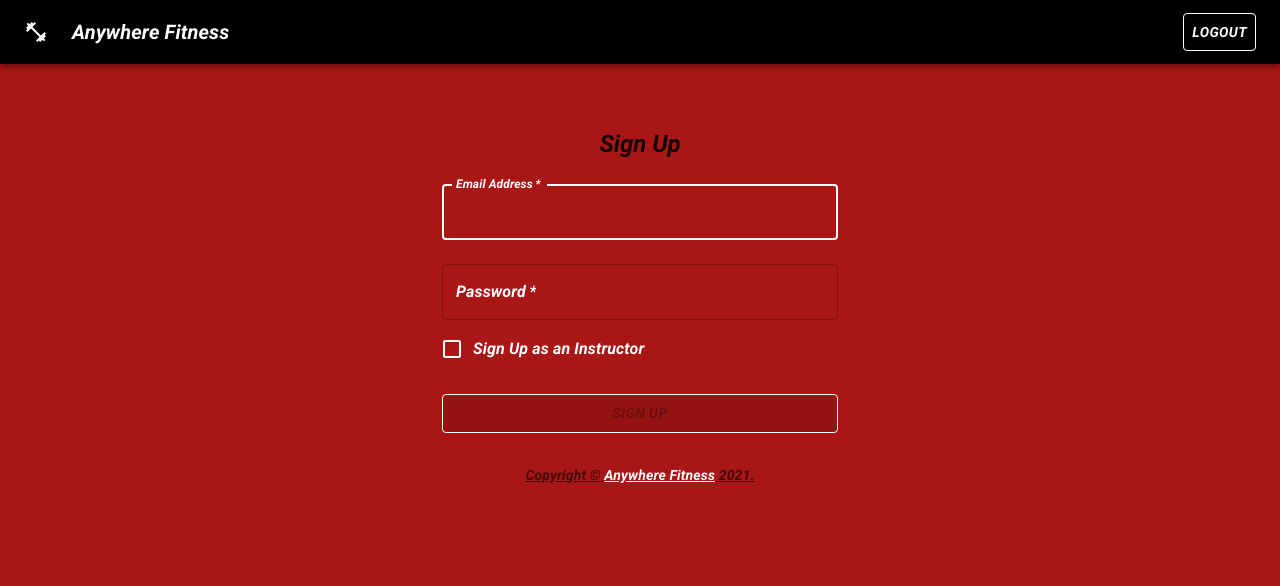
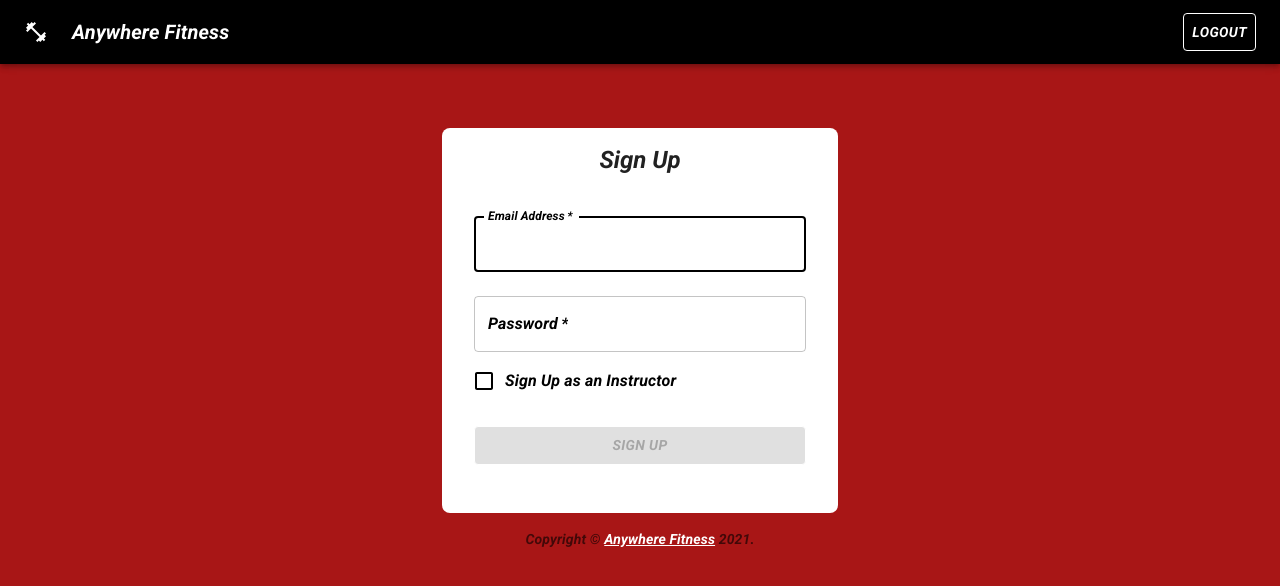
Before and after one commit to fitness-anytime/fitness-anytime-frontend, a React (Create React App) app: page /signup in a window 1280 px wide. Shown: the top 586 px of the page. Built offline with nearby package versions, Linux system fonts and the light colour scheme.

Commit message:
polishing

```diff
--- a/src/components/ClassCard.js
+++ b/src/components/ClassCard.js
@@ -12,6 +12,12 @@ const StyledButtonsContainer = styled.div`
   flex-flow: column;
   justify-items: flex-end;
   align-items: center;
+
+  button {
+    padding: 0.5rem 1rem;
+    margin-top: 1rem;
+    width: 80%;
+  }
 `;
 
 export default function ClassCard(props) {
@@ -27,16 +33,11 @@ export default function ClassCard(props) {
     isInstructor,
     handleDelete,
     handleUpdate,
+    handleReschedule,
     handleCancel,
     handleReserve,
     id,
   } = props;
-
-  const buttonStyles = {
-    padding: "0.5rem 1rem",
-    marginTop: "1rem",
-    width: "80%",
-  };
 
   return (
     <Card
@@ -80,10 +81,18 @@ export default function ClassCard(props) {
             <Button
               size="small"
               onClick={() => {
+                handleReschedule(id);
+              }}
+              variant="contained"
+            >
+              Reschedule
+            </Button>
+            <Button
+              size="small"
+              onClick={() => {
                 handleUpdate(id);
               }}
               variant="contained"
-              style={buttonStyles}
             >
               Update
             </Button>
@@ -94,7 +103,6 @@ export default function ClassCard(props) {
                 handleDelete(id);
               }}
               variant="contained"
-              style={buttonStyles}
             >
               Delete
             </Button>
@@ -109,7 +117,6 @@ export default function ClassCard(props) {
               size="small"
               variant="contained"
               color="success"
-              style={buttonStyles}
             >
               Reserve
             </Button>
@@ -121,7 +128,6 @@ export default function ClassCard(props) {
               color="error"
               size="small"
               variant="contained"
-              style={buttonStyles}
             >
               Cancel Reservation
             </Button>
--- a/src/components/Login.js
+++ b/src/components/Login.js
@@ -1,5 +1,5 @@
 import React, { useState, useEffect } from "react";
-import schema from '../validation/logInSchema';
+import schema from "../validation/logInSchema";
 import * as yup from "yup";
 
 import {
@@ -15,26 +15,27 @@ import {
 import styled from "styled-components";
 
 const StyledFormContainer = styled.main`
-  margin-top: 2rem;
-
-  input {
-    color: white;
-  }
-
   label {
-    color: white !important;
+    color: black !important;
   }
 
   .Mui-focused fieldset {
-    border-color: white !important;
-  }
-
-  .MuiTypography-body2 {
-    text-decoration: underline;
+    border-color: black !important;
   }
 
   .MuiButton-root:hover {
     background-color: green;
+  }
+
+  .MuiBox-root {
+    background-color: white;
+    padding: 1rem;
+    border-radius: 0.5rem;
+  }
+
+  .MuiTypography-body2 {
+    color: black;
+    text-decoration: underline;
   }
 `;
 
--- a/src/components/SignUp.js
+++ b/src/components/SignUp.js
@@ -16,32 +16,23 @@ import {
 
 import styled from "styled-components";
 
-
 const StyledFormContainer = styled.main`
-  margin-top: 2rem;
-
-  .MuiTypography-body2 {
-    text-decoration: underline;
-  }
-
-  input {
-    color: white;
-  }
-
   label {
-    color: white !important;
+    color: black !important;
   }
 
   .Mui-focused fieldset {
-    border-color: white !important;
+    border-color: black !important;
+  }
+
+  .MuiBox-root {
+    background-color: white;
+    padding: 1rem;
+    border-radius: 0.5rem;
   }
 
   .MuiCheckbox-colorPrimary {
-    color: white;
-  }
-
-  .MuiTypography-body1 {
-    color: white;
+    color: black;
   }
 
   .MuiButton-root:hover {
@@ -89,7 +80,6 @@ function SignUp() {
   useEffect(() => {
     schema.isValid(formState).then((valid) => setDisabled(!valid));
   }, [formState]);
-
 
   return (
     <StyledFormContainer>
--- a/src/components/User.js
+++ b/src/components/User.js
@@ -132,8 +132,8 @@ export default function User() {
     });
 
     // Keep search from happening until string is entered
-    searchParams.value !== "" ?
-    classes.map((classData) => {
+    searchParams.value !== ""
+      ? classes.map((classData) => {
           // Converting numbers to strings to use .include() method
           let classCategoryValue = classData[category];
           if (typeof classCategoryValue === "number") {
@@ -156,8 +156,8 @@ export default function User() {
             );
           }
           return null;
-    }) :
-    classes.map((classData) => {
+        })
+      : classes.map((classData) => {
           return (
             <ClassCard
               handleCancel={handleCancel}
@@ -168,14 +168,8 @@ export default function User() {
               {...classData}
             />
           );
-    })
+        });
   };
-
-  // Setting searchParams here to prevent string methods .toLowerCase() and .includes()
-  // from breaking by reading undefined
-  // useEffect(() => {
-  //   setSearchParams(initialSearchParams);
-  // }, []);
 
   const handleReserve = () => {
     console.log("we are reserving a spot");
@@ -195,7 +189,7 @@ export default function User() {
       <SearchBarContainer>
         <Typography variant="h5">Search Classes:</Typography>
         <TextField
-          class="searchMenu"
+          className="searchMenu"
           id="outlined-select-currency"
           select
           label="Search By:"
--- a/src/components/instructor/Instructor.js
+++ b/src/components/instructor/Instructor.js
@@ -99,11 +99,6 @@ const StyledInstructorContainer = styled.div`
       width: 300px;
     }
 
-    button {
-      // left here to update
-      // background-color: red;
-    }
-
     @media (max-width: 460px) {
       width: 85%;
       margin-top: 6%;
@@ -115,19 +110,19 @@ const StyledInstructorContainer = styled.div`
   }
 `;
 
-export default function Instructor(props) {
+export default function Instructor() {
   const [classes] = useState(classCards);
 
   const navigate = useNavigate();
 
-  const handleDelete = () => {
+  const handleDelete = (id) => {
     console.log("deleting class");
 
     // maybe incorp modal
     // make a delete action to the api, update the ui based on what is returned
   };
 
-  const handleReschedule = () => {
+  const handleReschedule = (id) => {
     console.log("we are rescheduling");
     // pop up some type of modal
     // get the new date and time
@@ -169,9 +164,7 @@ export default function Instructor(props) {
       {classes && (
         <>
           <div className="welcome-container">
-            <Typography variant="h4">
-              Welcome, Instructor.
-            </Typography>
+            <Typography variant="h4">Welcome, Instructor.</Typography>
             <Button
               onClick={() => {
                 navigate("/createclass");
```
Lines whose indentation alone changed are shown as unchanged.
